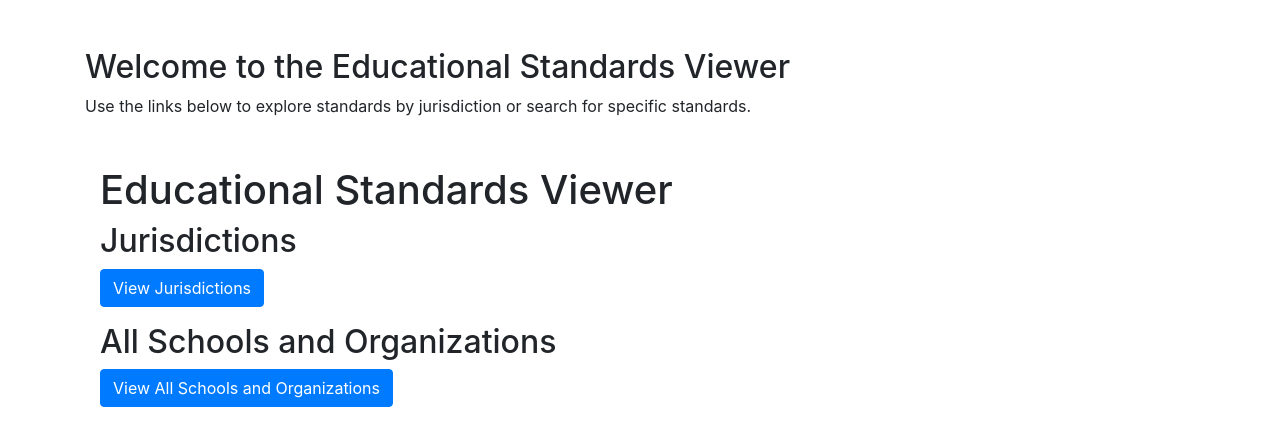
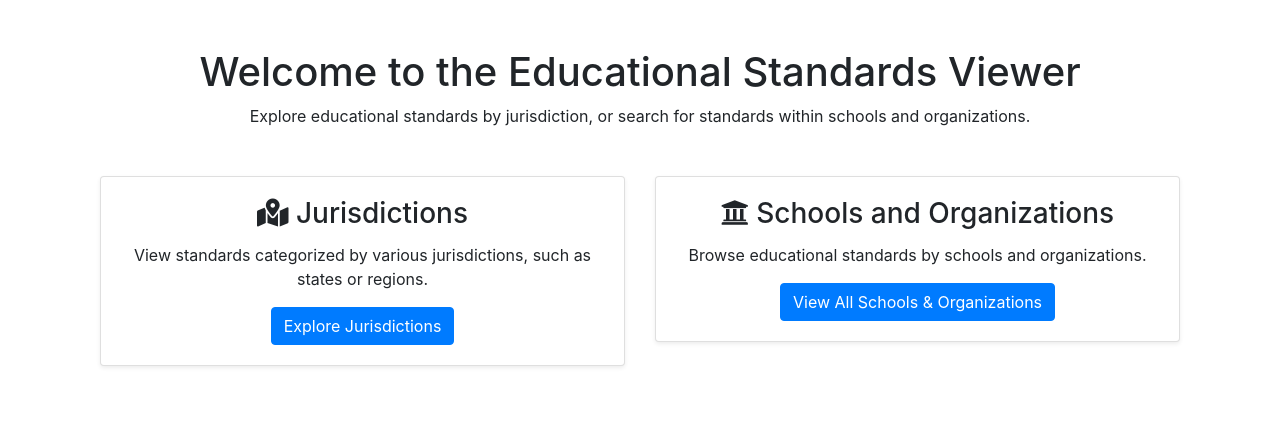
Before and after one commit to djdev3k-star/common-standards-python, a Flask app: page / in a window 1280 px wide. Shown: the top 446 px of the page. Run offline with Flask 3, Linux system fonts and the light colour scheme; some libraries are stand-ins or nearby versions.

Commit message:
organize landing page layout

```diff
--- a/templates/index.html
+++ b/templates/index.html
@@ -1,36 +1,60 @@
 {% extends "base.html" %}
 
 {% block content %}
-<h2>Welcome to the Educational Standards Viewer</h2>
-<p>Use the links below to explore standards by jurisdiction or search for specific standards.</p>
+<div class="container mt-5">
+    <h1 class="text-center">Welcome to the Educational Standards Viewer</h1>
+    <p class="text-center">Explore educational standards by jurisdiction, or search for standards within schools and
+        organizations.</p>
 
-<div class="container mt-5">
-    <h1>Educational Standards Viewer</h1>
+    <div class="row mt-5">
+        <!-- Jurisdictions Section -->
+        <div class="col-md-6">
+            <div class="card shadow-sm">
+                <div class="card-body text-center">
+                    <h3 class="card-title"><i class="fas fa-map-marked-alt"></i> Jurisdictions</h3>
+                    <p class="card-text">View standards categorized by various jurisdictions, such as states or regions.
+                    </p>
+                    <a href="{{ url_for('jurisdictions.jurisdictions_home') }}" class="btn btn-primary">Explore
+                        Jurisdictions</a>
+                </div>
+            </div>
+        </div>
 
-    <h2>Jurisdictions</h2>
-    <a href="{{ url_for('jurisdictions.jurisdictions_home') }}" class="btn btn-primary mb-3">View Jurisdictions</a>
+        <!-- Schools and Organizations Section -->
+        <div class="col-md-6">
+            <div class="card shadow-sm">
+                <div class="card-body text-center">
+                    <h3 class="card-title"><i class="fas fa-university"></i> Schools and Organizations</h3>
+                    <p class="card-text">Browse educational standards by schools and organizations.</p>
+                    <a href="{{ url_for('organizations.schools_and_organizations') }}" class="btn btn-primary">View All
+                        Schools & Organizations</a>
+                </div>
+            </div>
+        </div>
+    </div>
 
-    <h2>All Schools and Organizations</h2>
-    <a href="{{ url_for('organizations.schools_and_organizations') }}" class="btn btn-primary mb-3">View All Schools and
-        Organizations</a>
-
-    <!---<h2>Standard Sets</h2>
+    <!-- Optional Standard Sets Section
+    <div class="mt-5">
+        <h2>Standard Sets</h2>
         <ul class="list-group">
             {% for standard_set in standard_sets %}
             <li class="list-group-item d-flex justify-content-between align-items-center">
                 <div>
                     <strong>{{ standard_set.title }}</strong> - {{ standard_set.subject }}
                 </div>
-            <a href="{{ url_for('standards.fetch_standard_details', standard_set_id=standard_set.id) }}"
-                class="btn btn-info">View Standards</a>
+                <a href="{{ url_for('standards.fetch_standard_details', standard_set_id=standard_set.id) }}" class="btn btn-info">View Standards</a>
             </li>
             {% endfor %}
         </ul>
 
         {% if not standard_sets %}
         <div class="alert alert-warning mt-4">No standard sets available.</div>
-    {% endif %}-->
+        {% endif %}
+    </div>
+    -->
 </div>
 
+<!-- Include Font Awesome for icons -->
+<link rel="stylesheet" href="https://cdnjs.cloudflare.com/ajax/libs/font-awesome/5.15.3/css/all.min.css">
 
 {% endblock %}
```
Lines whose indentation alone changed are shown as unchanged.
